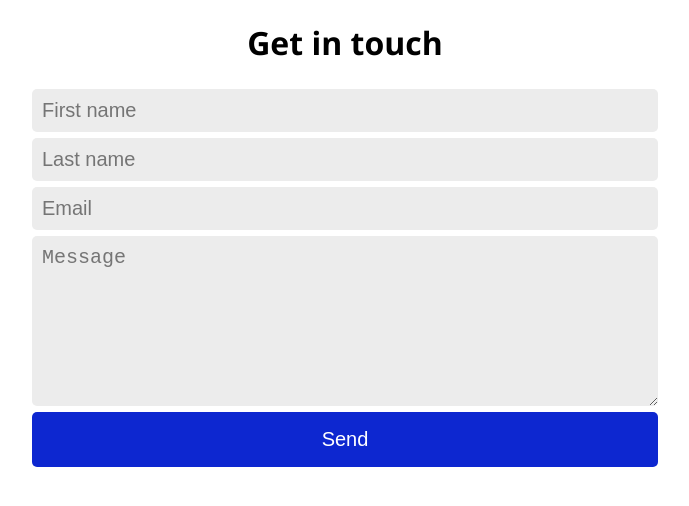
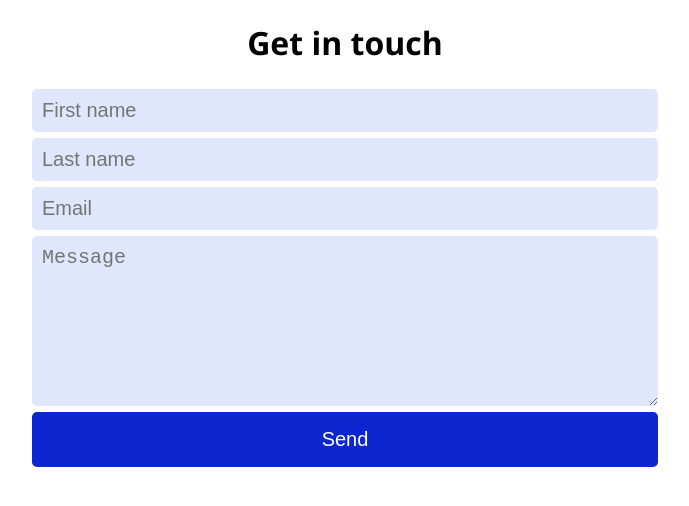
Before and after one commit to elmar8287/form_contact_React_hooks, a React (Create React App) app: page / in a window 1280 px wide. Shown: the top 506 px of the page, without its empty margins (295-984 px from the left). Built offline with nearby package versions, Linux system fonts and the light colour scheme.

Commit message:
Fix linters

```diff
--- a/src/components/Form/Form.css
+++ b/src/components/Form/Form.css
@@ -1,5 +1,5 @@
 body {
-  font-family:'Segoe UI', Tahoma, Geneva, Verdana, sans-serif
+  font-family:'Segoe UI', Tahoma, Geneva, Verdana, sans-serif;
 }
 
 .main {
@@ -12,26 +12,27 @@ body {
   flex-direction: column;
 }
 
-.form input,textarea{
+.form input,
+textarea {
   font-size: 20px;
   margin: 3px;
   padding: 10px;
   border: none;
-  background-color: rgb(236, 236, 236);
+  background-color: rgb(224, 230, 252);
   border-radius: 5px;
 }
 
-.form textarea{
+.form textarea {
   height: 150px;
   font-size: 20px;
   margin: 3px;
   padding: 10px;
   border: none;
-  background-color: rgb(236, 236, 236);
+  background-color: rgb(224, 230, 252);
   border-radius: 5px;
 }
 
-.form-btn{
+.form-btn {
   color: white;
   font-size: 20px;
   margin: 3px;
--- a/src/components/Form/Form.js
+++ b/src/components/Form/Form.js
@@ -1,15 +1,15 @@
 import React from 'react';
-import "./Form.css";
+import './Form.css';
 
 function Form() {
   return (
-    <div className='main'>
-      <form className='form'>
-        <input type="text" placeholder="First name" maxLength="50" required/>
-        <input type="text" placeholder="Last name" maxLength="50" required/>
-        <input type="email" placeholder="Email" maxLength="50" required/>
-        <textarea placeholder="Message" maxLength="50"/>
-        <button type="submit" className='form-btn'>Send</button>
+    <div className="main">
+      <form className="form">
+        <input type="text" placeholder="First name" maxLength="20" required />
+        <input type="text" placeholder="Last name" maxLength="20" required />
+        <input type="email" placeholder="Email" maxLength="20" required />
+        <textarea placeholder="Message" maxLength="50" />
+        <button type="submit" className="form-btn">Send</button>
       </form>
     </div>
   );
```
